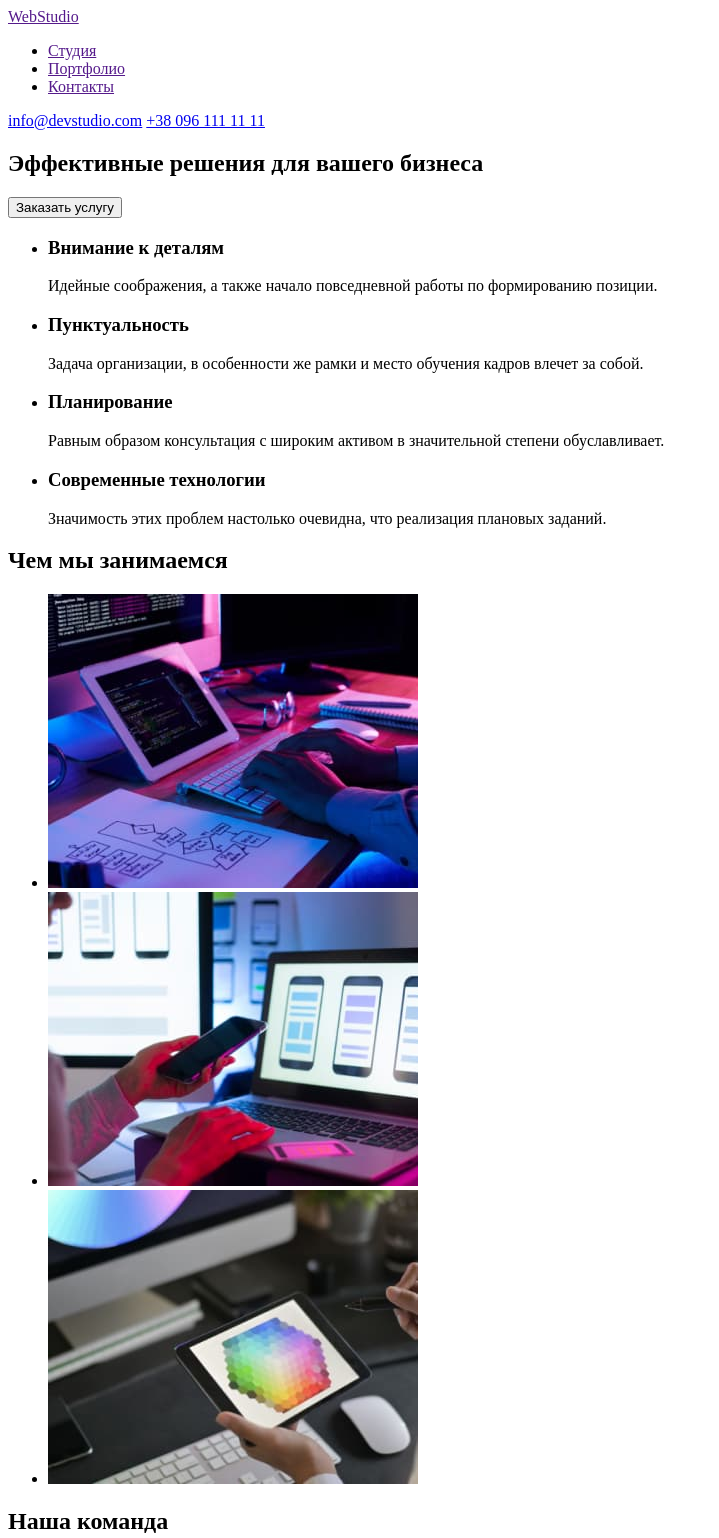
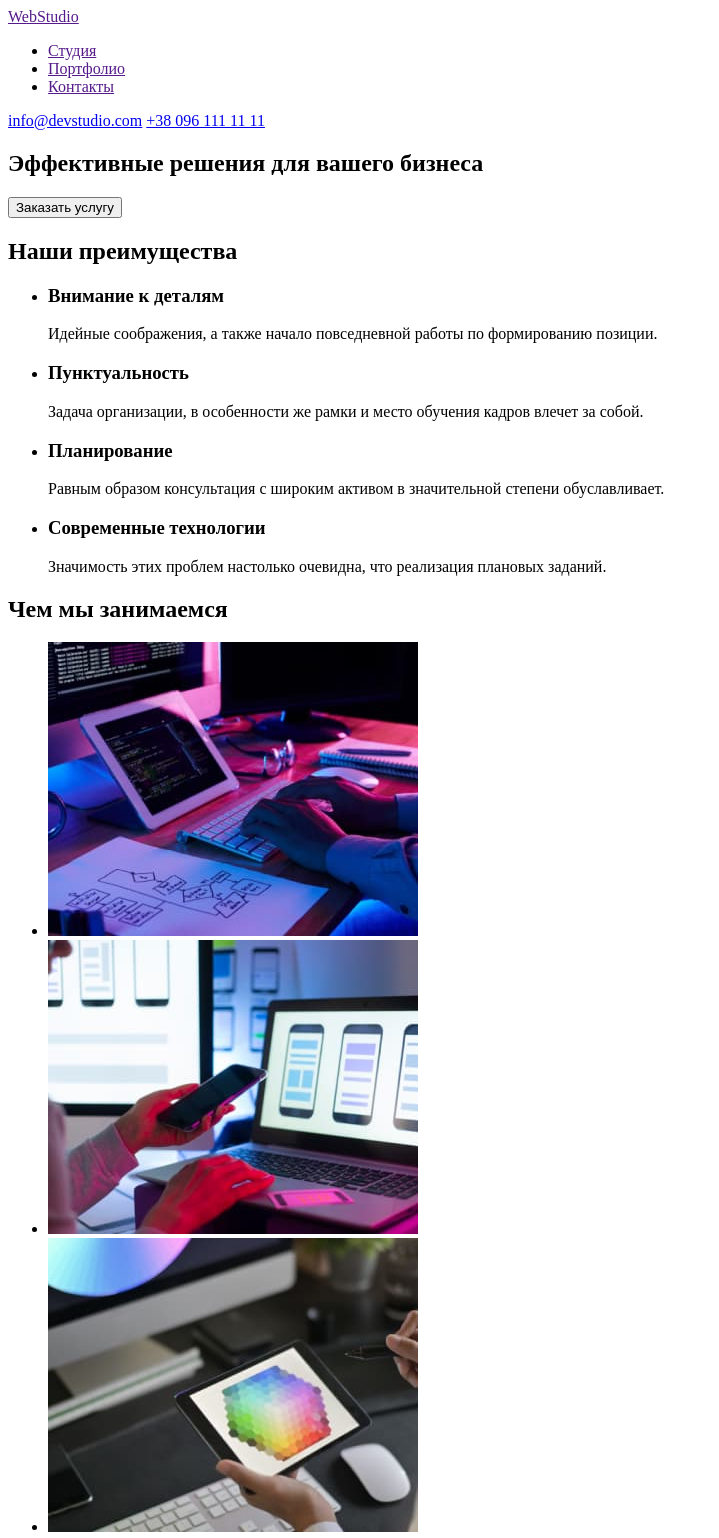
Before and after one commit to Volodymyr-Bezyk/goit-markup-hw-01, a plain HTML site: page index.html in a window 1280 px wide. Shown: the top 1538 px of the page, without its empty margins (0-719 px from the left). Drawn offline with Linux system fonts and the light colour scheme.

Commit message:
Виправлення помилок після перевірки
Після перевірки ментором додав ще одну секцію.
В футері тег адрес не коректував

```diff
--- a/index.html
+++ b/index.html
@@ -31,6 +31,7 @@
       </section>
       <!-- hero sеction end -->
       <section>
+        <h2>Наши преимущества</h2>
         <ul>
           <li>
             <h3>Внимание к деталям</h3>
@@ -53,6 +54,8 @@
             <p>Значимость этих проблем настолько очевидна, что реализация плановых заданий.</p>
           </li>
         </ul>
+      </section>
+      <section>
         <h2>Чем мы занимаемся</h2>
         <ul>
           <li><img src="./images/about-pc.jpg" alt="Работа с софтом для ПК" width="370" /></li>
```
